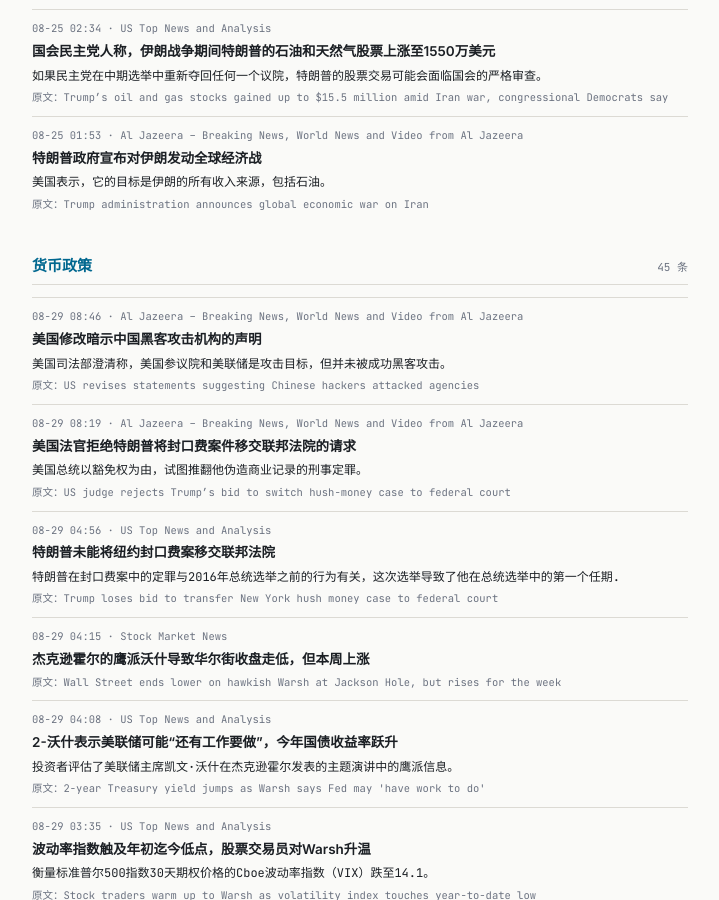
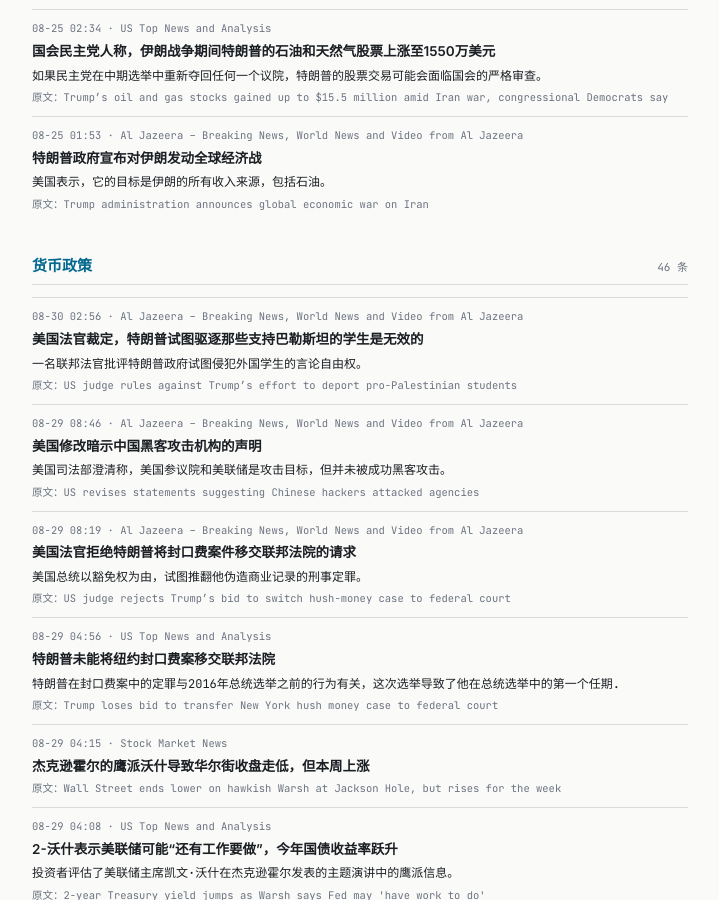
Before and after one commit to tang3super/tang3super.github.io, a Jekyll site: the page built from macro-trade/news-digest.md, in a window 1280 px wide and 900 px high, scrolled down 8529 px. Shown: the whole window, without its empty margins (280-999 px from the left). Built offline with Jekyll 4.4.1, drawn with Linux system fonts in a browser that asks for light colours; some of the changed text lies outside the part shown.

Commit message:
sync news-digest article

```diff
--- a/macro-trade/news-digest.md
+++ b/macro-trade/news-digest.md
@@ -568,6 +568,13 @@
     summary_zh: 美国表示，它的目标是伊朗的所有收入来源，包括石油。
 - name: 货币政策
   items:
+  - title: US judge rules against Trump’s effort to deport pro-Palestinian students
+    summary: A federal judge criticised the Trump government for attempting to infringe upon foreign students' rights to free speech.
+    link: https://www.aljazeera.com/news/2026/8/29/us-judge-rules-against-trumps-effort-to-deport-pro-palestinian-students?traffic_source=rss
+    source: Al Jazeera – Breaking News, World News and Video from Al Jazeera
+    time: 08-30 02:56
+    title_zh: 美国法官裁定，特朗普试图驱逐那些支持巴勒斯坦的学生是无效的
+    summary_zh: 一名联邦法官批评特朗普政府试图侵犯外国学生的言论自由权。
   - title: US revises statements suggesting Chinese hackers attacked agencies
     summary: US Justice Department clarifies that the US Senate and Federal Reserve were targets but were not successfully hacked.
     link: https://www.aljazeera.com/news/2026/8/29/us-revises-statements-suggesting-chinese-hackers-attacked-agencies?traffic_source=rss
```
Also changed, not shown: other parts of macro-trade/news-digest.md (+1 -1 lines).
